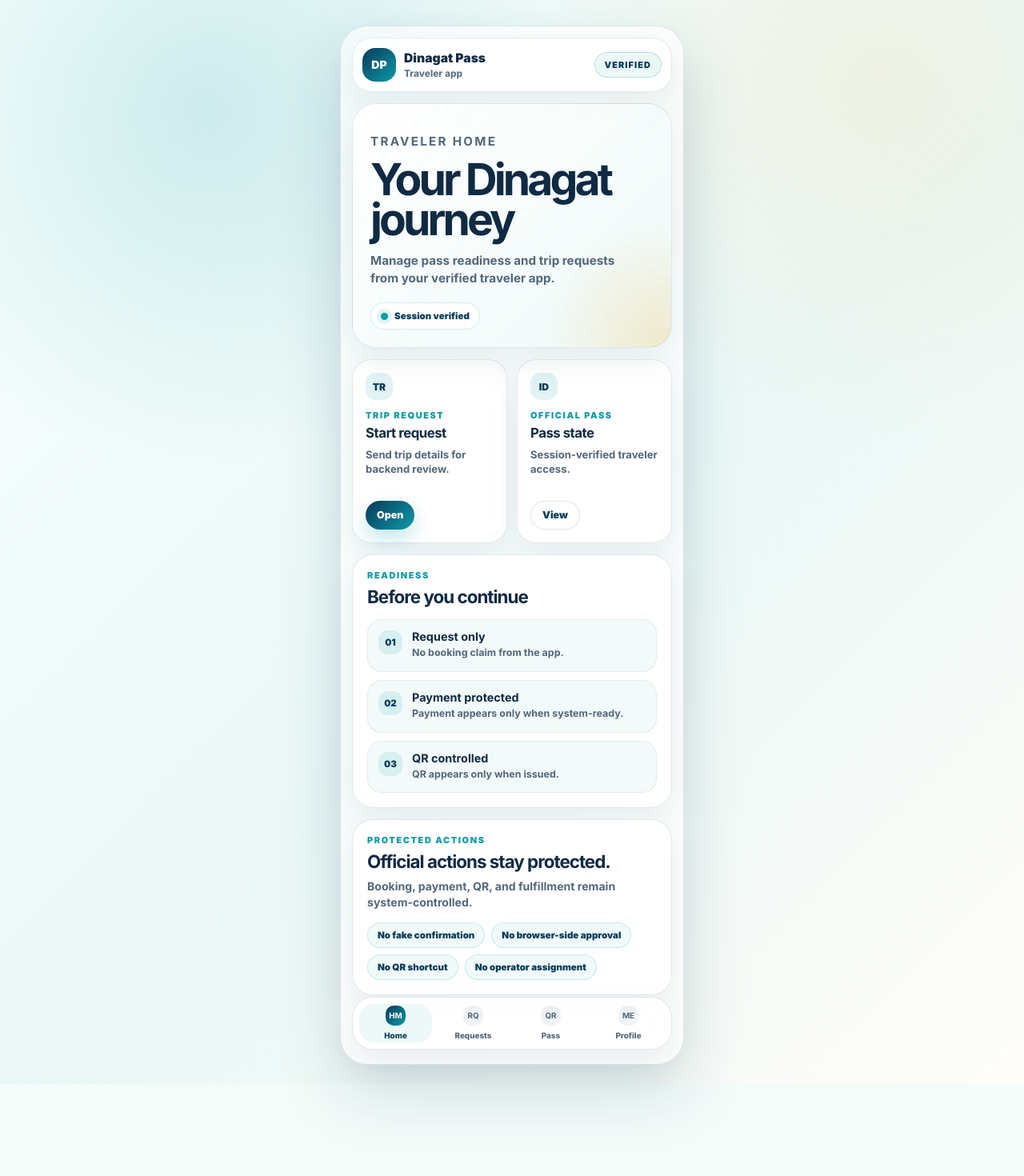
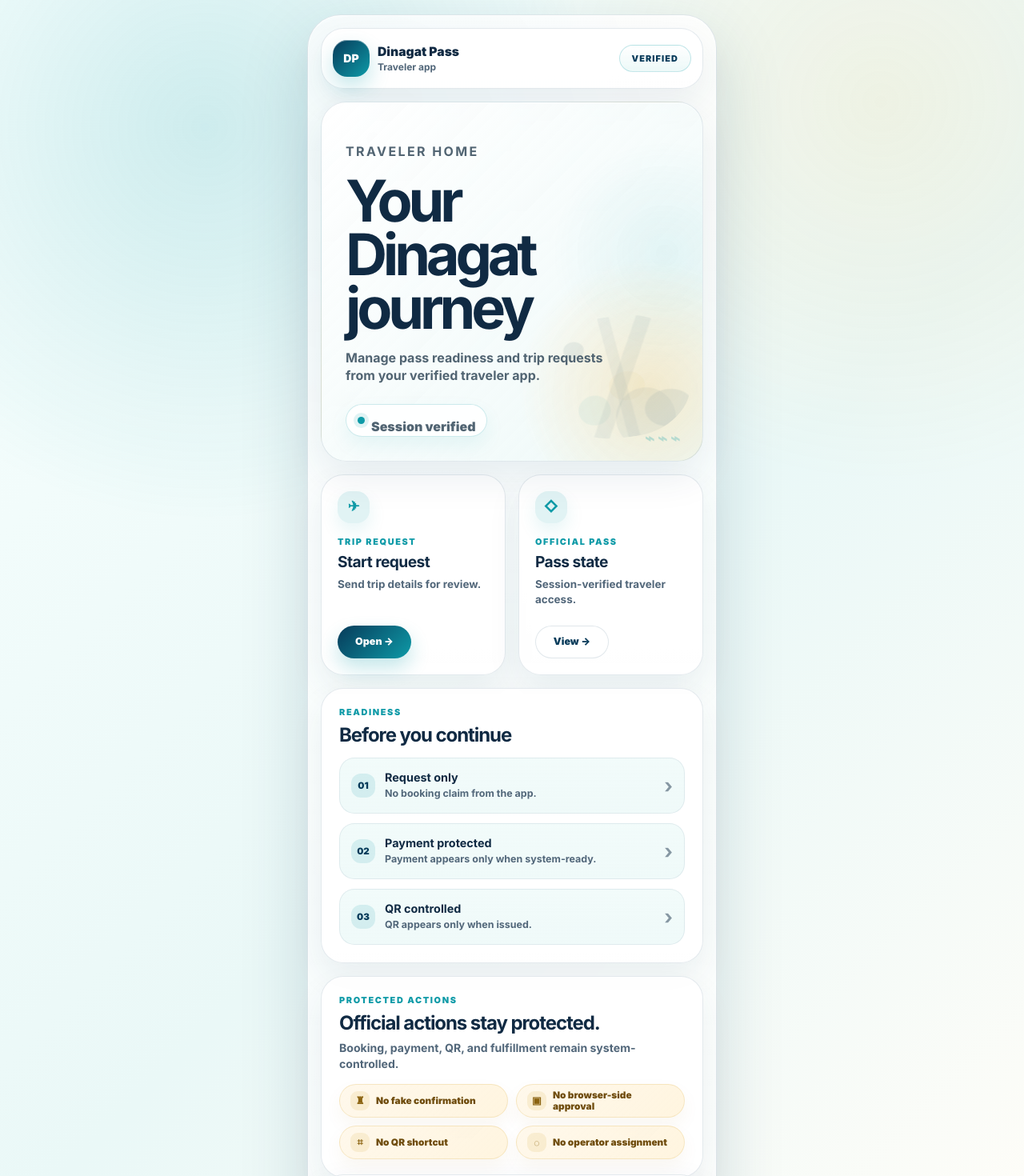
Before and after one commit to bayanihanplus/dinagat-pass, a Next.js app in the folder apps/web/: page /traveler/home in a window 1280 px wide. Shown: the top 1470 px of the page at 80% size. Before the commit the page ends 1355 px from the top, so only its background shows below. Built offline with nearby package versions, Linux system fonts and the light colour scheme.

Commit message:
style(web): polish traveler home mockup parity

```diff
--- a/apps/web/app/globals.css
+++ b/apps/web/app/globals.css
@@ -2186,3 +2186,477 @@ a {
   outline: 3px solid rgba(14, 154, 167, 0.28);
   outline-offset: 3px;
 }
+
+/* DINAGAT PASS TRAVELER HOME MOCKUP PARITY POLISH */
+.dp-true-app-device {
+  border-radius: 38px;
+  background:
+    linear-gradient(180deg, rgba(255,255,255,0.82), rgba(255,255,255,0.66)),
+    radial-gradient(circle at 16% 10%, rgba(14, 154, 167, 0.09), transparent 26%);
+}
+
+.dp-true-app-topbar {
+  padding: 14px;
+  border-radius: 28px;
+}
+
+.dp-true-app-pass {
+  isolation: isolate;
+  min-height: 234px;
+  padding: 26px;
+  border-radius: 32px;
+  background:
+    radial-gradient(circle at 86% 80%, rgba(245, 184, 75, 0.26), transparent 30%),
+    radial-gradient(circle at 90% 42%, rgba(14, 154, 167, 0.08), transparent 28%),
+    linear-gradient(135deg, rgba(255,255,255,0.98), rgba(234,248,247,0.8));
+}
+
+.dp-true-app-pass::before {
+  content: "";
+  position: absolute;
+  right: 26px;
+  bottom: 34px;
+  width: 146px;
+  height: 116px;
+  z-index: -1;
+  opacity: 0.2;
+  background:
+    radial-gradient(ellipse at 78% 72%, rgba(7, 59, 90, 0.32) 0 12%, transparent 13%),
+    radial-gradient(ellipse at 68% 82%, rgba(7, 59, 90, 0.26) 0 18%, transparent 19%),
+    linear-gradient(115deg, transparent 0 50%, rgba(7, 59, 90, 0.24) 51% 58%, transparent 59%),
+    linear-gradient(82deg, transparent 0 49%, rgba(7, 59, 90, 0.22) 50% 55%, transparent 56%),
+    radial-gradient(circle at 28% 22%, rgba(7, 59, 90, 0.3) 0 5%, transparent 6%);
+  border-radius: 55% 45% 45% 55%;
+  transform: rotate(-7deg);
+}
+
+.dp-true-app-pass::after {
+  content: "\2301\2301\2301";
+  position: absolute;
+  right: 30px;
+  bottom: 22px;
+  z-index: -1;
+  color: rgba(14, 154, 167, 0.24);
+  font-size: 1.25rem;
+  font-weight: 900;
+  letter-spacing: 0.2em;
+}
+
+.dp-true-app-pass h1 {
+  max-width: 300px;
+  font-size: clamp(2.75rem, 13vw, 3.72rem);
+}
+
+.dp-true-app-pass p {
+  max-width: 310px;
+  font-size: 0.98rem;
+}
+
+.dp-true-app-pass-state {
+  border-color: rgba(14, 154, 167, 0.2);
+  color: var(--dp-sea-teal);
+}
+
+.dp-true-app-action-icon {
+  color: var(--dp-sea-teal);
+  font-size: 1.1rem;
+}
+
+.dp-true-app-primary,
+.dp-true-app-secondary {
+  gap: 7px;
+  min-width: 92px;
+}
+
+.dp-true-app-list-item {
+  align-items: center;
+}
+
+.dp-true-app-list-item > div {
+  min-width: 0;
+  flex: 1 1 auto;
+}
+
+.dp-true-app-list-item > strong {
+  color: rgba(16, 42, 67, 0.48);
+  font-size: 1.55rem;
+  line-height: 1;
+}
+
+.dp-true-app-chip-grid {
+  display: grid;
+  grid-template-columns: repeat(2, minmax(0, 1fr));
+}
+
+.dp-true-app-chip-grid span {
+  justify-content: flex-start;
+  gap: 8px;
+  border-color: rgba(215, 168, 59, 0.22);
+  color: #6f4c0d;
+  background: linear-gradient(135deg, rgba(255, 248, 235, 0.98), rgba(255, 243, 218, 0.86));
+}
+
+.dp-true-app-chip-grid span em {
+  display: grid;
+  width: 22px;
+  height: 22px;
+  flex: 0 0 auto;
+  place-items: center;
+  border-radius: 9px;
+  color: #8a620f;
+  background: rgba(215, 168, 59, 0.14);
+  font-size: 0.78rem;
+  font-style: normal;
+}
+
+.dp-true-app-nav-item strong {
+  font-size: 0.9rem;
+  font-weight: 900;
+}
+
+@media (max-width: 460px) {
+  .dp-true-app-pass {
+    min-height: 224px;
+    padding: 24px;
+  }
+
+  .dp-true-app-chip-grid {
+    grid-template-columns: 1fr;
+  }
+}
+
+
+/* DINAGAT PASS TRAVELER HOME MOCKUP PARITY SCALE TUNING */
+@media (min-width: 900px) {
+  .dp-true-app-stage {
+    padding-top: 22px;
+  }
+
+  .dp-true-app-device {
+    width: min(100%, 512px);
+    min-height: calc(100vh - 44px);
+    gap: 16px;
+    padding: 16px 16px 92px;
+    border-radius: 42px;
+  }
+
+  .dp-true-app-bottom-nav {
+    width: min(calc(100% - 28px), 474px);
+  }
+}
+
+.dp-true-app-pass {
+  min-height: 272px;
+  padding: 30px 28px;
+}
+
+.dp-true-app-pass h1 {
+  max-width: 365px;
+  font-size: clamp(3.15rem, 10.5vw, 4.35rem);
+  line-height: 0.9;
+  letter-spacing: -0.075em;
+}
+
+.dp-true-app-pass p {
+  max-width: 365px;
+  font-size: 1rem;
+  line-height: 1.42;
+}
+
+.dp-true-app-pass-state {
+  margin-top: 22px;
+}
+
+.dp-true-app-pass::before {
+  right: 20px;
+  bottom: 34px;
+  width: 178px;
+  height: 138px;
+  opacity: 0.24;
+  background:
+    radial-gradient(ellipse at 80% 78%, rgba(7, 59, 90, 0.30) 0 12%, transparent 13%),
+    radial-gradient(ellipse at 68% 84%, rgba(7, 59, 90, 0.22) 0 19%, transparent 20%),
+    linear-gradient(115deg, transparent 0 50%, rgba(7, 59, 90, 0.22) 51% 58%, transparent 59%),
+    linear-gradient(82deg, transparent 0 49%, rgba(7, 59, 90, 0.20) 50% 55%, transparent 56%),
+    radial-gradient(circle at 24% 22%, rgba(7, 59, 90, 0.28) 0 5%, transparent 6%),
+    radial-gradient(ellipse at 34% 72%, rgba(14, 154, 167, 0.22) 0 10%, transparent 11%);
+}
+
+.dp-true-app-pass::after {
+  right: 26px;
+  bottom: 20px;
+  color: rgba(14, 154, 167, 0.3);
+}
+
+.dp-true-app-actions {
+  gap: 14px;
+}
+
+.dp-true-app-action-card {
+  min-height: 194px;
+  padding: 18px;
+  border-radius: 26px;
+}
+
+.dp-true-app-action-icon {
+  width: 40px;
+  height: 40px;
+  border-radius: 16px;
+}
+
+.dp-true-app-action-card h2 {
+  font-size: 1.14rem;
+}
+
+.dp-true-app-action-card p:not(.dp-true-app-kicker) {
+  min-height: 48px;
+  font-size: 0.84rem;
+}
+
+.dp-true-app-primary,
+.dp-true-app-secondary {
+  min-height: 39px;
+  padding: 0 18px;
+}
+
+.dp-true-app-card {
+  padding: 20px;
+  border-radius: 28px;
+}
+
+.dp-true-app-list {
+  gap: 12px;
+}
+
+.dp-true-app-list-item {
+  padding: 14px;
+  border-radius: 19px;
+}
+
+.dp-true-app-chip-grid span {
+  min-height: 38px;
+  padding: 0 13px;
+  font-size: 0.74rem;
+}
+
+.dp-true-app-chip-grid span em {
+  width: 24px;
+  height: 24px;
+}
+
+@media (max-width: 460px) {
+  .dp-true-app-device {
+    width: 100%;
+    min-height: 100vh;
+    border-radius: 0;
+  }
+
+  .dp-true-app-pass {
+    min-height: 232px;
+    padding: 24px;
+  }
+
+  .dp-true-app-pass h1 {
+    max-width: 300px;
+    font-size: clamp(2.75rem, 14vw, 3.45rem);
+  }
+
+  .dp-true-app-pass p {
+    max-width: 300px;
+  }
+
+  .dp-true-app-actions {
+    gap: 10px;
+  }
+
+  .dp-true-app-action-card {
+    min-height: 178px;
+    padding: 14px;
+  }
+}
+
+/* DINAGAT PASS TRAVELER HOME MOCKUP PARITY FINAL POLISH */
+@media (min-width: 900px) {
+  .dp-true-app-stage {
+    padding-top: 18px;
+  }
+
+  .dp-true-app-device {
+    box-shadow:
+      0 32px 84px rgba(7, 59, 90, 0.17),
+      0 0 0 1px rgba(255, 255, 255, 0.72) inset;
+  }
+}
+
+.dp-true-app-topbar {
+  min-height: 72px;
+  box-shadow:
+    0 18px 44px rgba(7, 59, 90, 0.075),
+    0 1px 0 rgba(255, 255, 255, 0.72) inset;
+}
+
+.dp-true-app-mark {
+  width: 46px;
+  height: 46px;
+  border-radius: 18px;
+  box-shadow:
+    0 12px 26px rgba(14, 154, 167, 0.24),
+    0 1px 0 rgba(255, 255, 255, 0.45) inset;
+}
+
+.dp-true-app-session {
+  min-height: 34px;
+  padding: 0 15px;
+  background:
+    linear-gradient(180deg, rgba(255, 255, 255, 0.92), rgba(234, 248, 247, 0.9));
+}
+
+.dp-true-app-pass {
+  min-height: 292px;
+  padding: 34px 30px 30px;
+  box-shadow:
+    0 20px 48px rgba(7, 59, 90, 0.085),
+    0 1px 0 rgba(255, 255, 255, 0.75) inset;
+}
+
+.dp-true-app-pass h1 {
+  max-width: 385px;
+  margin-top: 18px;
+  font-size: clamp(3.2rem, 9.6vw, 4.5rem);
+  line-height: 0.93;
+  letter-spacing: -0.072em;
+}
+
+.dp-true-app-pass p {
+  margin-top: 16px;
+  max-width: 360px;
+  color: rgba(70, 90, 105, 0.94);
+}
+
+.dp-true-app-pass-state {
+  margin-top: 24px;
+  min-height: 38px;
+  padding: 0 14px;
+  box-shadow: 0 10px 24px rgba(14, 154, 167, 0.08);
+}
+
+.dp-true-app-pass::before {
+  right: 16px;
+  bottom: 28px;
+  width: 190px;
+  height: 152px;
+  opacity: 0.27;
+  background:
+    radial-gradient(ellipse at 84% 80%, rgba(7, 59, 90, 0.26) 0 13%, transparent 14%),
+    radial-gradient(ellipse at 68% 86%, rgba(7, 59, 90, 0.20) 0 20%, transparent 21%),
+    linear-gradient(116deg, transparent 0 50%, rgba(7, 59, 90, 0.20) 51% 58%, transparent 59%),
+    linear-gradient(82deg, transparent 0 49%, rgba(7, 59, 90, 0.18) 50% 56%, transparent 57%),
+    radial-gradient(ellipse at 26% 24%, rgba(7, 59, 90, 0.25) 0 6%, transparent 7%),
+    radial-gradient(ellipse at 35% 75%, rgba(14, 154, 167, 0.20) 0 11%, transparent 12%),
+    radial-gradient(ellipse at 58% 58%, rgba(215, 168, 59, 0.18) 0 14%, transparent 15%);
+}
+
+.dp-true-app-pass::after {
+  right: 24px;
+  bottom: 16px;
+  opacity: 0.85;
+}
+
+.dp-true-app-actions {
+  gap: 16px;
+}
+
+.dp-true-app-action-card {
+  min-height: 212px;
+  padding: 20px;
+  border-radius: 28px;
+  box-shadow:
+    0 18px 42px rgba(7, 59, 90, 0.078),
+    0 1px 0 rgba(255, 255, 255, 0.68) inset;
+}
+
+.dp-true-app-action-icon {
+  margin-bottom: 16px;
+  box-shadow: 0 10px 22px rgba(14, 154, 167, 0.1);
+}
+
+.dp-true-app-action-card h2 {
+  margin-top: 8px;
+  font-size: 1.2rem;
+  line-height: 1.08;
+}
+
+.dp-true-app-action-card p:not(.dp-true-app-kicker) {
+  min-height: 46px;
+  margin-top: 10px;
+}
+
+.dp-true-app-primary,
+.dp-true-app-secondary {
+  margin-top: 14px;
+  min-height: 41px;
+  border-radius: 999px;
+}
+
+.dp-true-app-card {
+  padding: 22px;
+  box-shadow:
+    0 18px 42px rgba(7, 59, 90, 0.072),
+    0 1px 0 rgba(255, 255, 255, 0.66) inset;
+}
+
+.dp-true-app-section-head h2 {
+  font-size: 1.5rem;
+}
+
+.dp-true-app-list-item {
+  min-height: 70px;
+  background:
+    linear-gradient(180deg, rgba(241, 251, 250, 0.95), rgba(234, 248, 247, 0.74));
+}
+
+.dp-true-app-chip-grid {
+  gap: 10px;
+}
+
+.dp-true-app-chip-grid span {
+  min-height: 42px;
+  border-radius: 999px;
+  box-shadow: 0 10px 22px rgba(155, 107, 25, 0.055);
+}
+
+.dp-true-app-bottom-nav {
+  min-height: 78px;
+  padding: 9px;
+  box-shadow:
+    0 22px 46px rgba(7, 59, 90, 0.14),
+    0 1px 0 rgba(255, 255, 255, 0.8) inset;
+}
+
+.dp-true-app-nav-item {
+  min-height: 56px;
+}
+
+.dp-true-app-nav-item strong {
+  width: 30px;
+  height: 30px;
+}
+
+@media (max-width: 460px) {
+  .dp-true-app-pass {
+    min-height: 246px;
+    padding: 26px 22px;
+  }
+
+  .dp-true-app-pass h1 {
+    margin-top: 16px;
+  }
+
+  .dp-true-app-action-card {
+    min-height: 190px;
+  }
+
+  .dp-true-app-chip-grid {
+    gap: 8px;
+  }
+}
--- a/apps/web/app/traveler/_components/TravelerAppShell.tsx
+++ b/apps/web/app/traveler/_components/TravelerAppShell.tsx
@@ -12,25 +12,25 @@ type TravelerBottomNavProps = {
 const navItems = [
   {
     key: "home",
-    icon: "HM",
+    icon: "\u2302",
     label: "Home",
     href: "/traveler/home",
   },
   {
     key: "requests",
-    icon: "RQ",
+    icon: "\u25A4",
     label: "Requests",
     href: "/traveler/trip-booking",
   },
   {
     key: "pass",
-    icon: "QR",
+    icon: "\u25C7",
     label: "Pass",
     href: "/traveler/home",
   },
   {
     key: "profile",
-    icon: "ME",
+    icon: "\u25C9",
     label: "Profile",
     href: "/traveler/home",
   },
--- a/apps/web/app/traveler/home/page.tsx
+++ b/apps/web/app/traveler/home/page.tsx
@@ -1,16 +1,23 @@
 import { TravelerAppShell } from "../_components/TravelerAppShell";
+
+const actionIcons = {
+  trip: "\u2708",
+  pass: "\u25C7",
+} as const;
+
+const guardrailIcons = ["\u265C", "\u25A3", "\u2317", "\u25CC"] as const;
 
 const quickActions = [
   {
-    icon: "TR",
+    icon: actionIcons.trip,
     label: "Trip request",
     title: "Start request",
-    copy: "Send trip details for backend review.",
+    copy: "Send trip details for review.",
     href: "/traveler/trip-booking",
     primary: true,
   },
   {
-    icon: "ID",
+    icon: actionIcons.pass,
     label: "Official pass",
     title: "Pass state",
     copy: "Session-verified traveler access.",
@@ -73,7 +80,7 @@ export default function TravelerHomePage() {
               className={item.primary ? "dp-true-app-primary" : "dp-true-app-secondary"}
               href={item.href}
             >
-              {item.primary ? "Open" : "View"}
+              {item.primary ? "Open \u2192" : "View \u2192"}
             </a>
           </article>
         ))}
@@ -93,6 +100,7 @@ export default function TravelerHomePage() {
                 <h3>{item.title}</h3>
                 <p>{item.copy}</p>
               </div>
+              <strong aria-hidden="true">{"\u203A"}</strong>
             </article>
           ))}
         </div>
@@ -108,8 +116,11 @@ export default function TravelerHomePage() {
         </div>
 
         <div className="dp-true-app-chip-grid">
-          {guardrails.map((item) => (
-            <span key={item}>{item}</span>
+          {guardrails.map((item, index) => (
+            <span key={item}>
+              <em aria-hidden="true">{guardrailIcons[index]}</em>
+              {item}
+            </span>
           ))}
         </div>
       </section>
```
